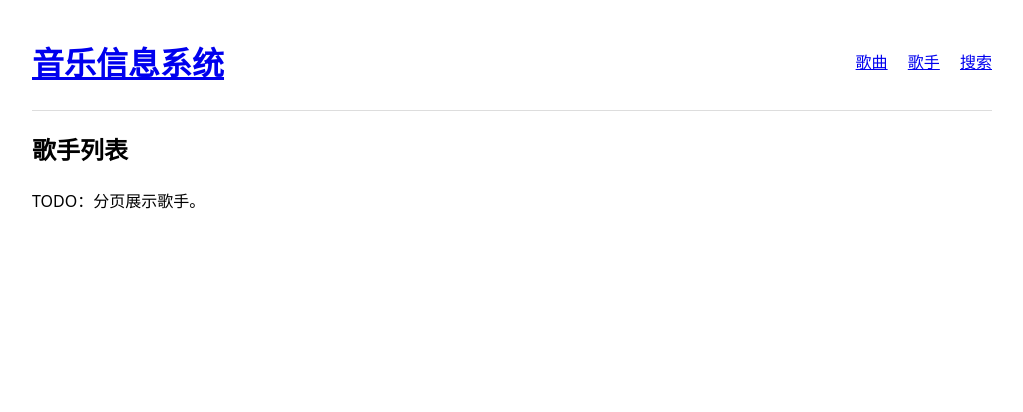
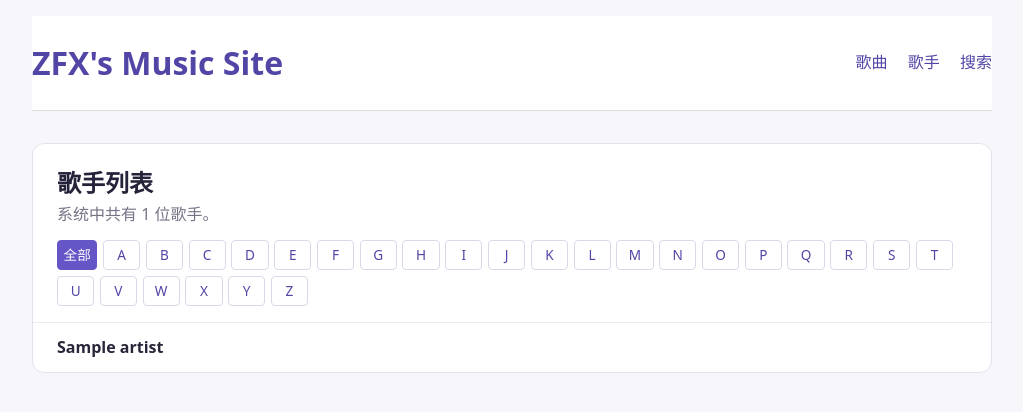
Before and after one commit to zipolll/programming-training-project-1-MusicSite, a Django app: page /artists/ in a window 1280 px wide. Shown: the top 412 px of the page, without its empty margins (128-1151 px from the left). Run offline with Django 5.2, Linux system fonts and the light colour scheme; tables that the repository leaves empty hold one stand-in row (values such as "Sample post").

Commit message:
fix: 修复歌手完成标记并统一列表页模板
- 仅在歌手信息完整并成功处理后标记为完成
- 统一歌曲和歌手列表视图的模板上下文
- 使用共享模板展示歌曲列表和歌手列表
- 保留歌手首字母筛选及分页参数
- 更新通用列表样式和相关测试

```diff
--- a/catalog/views.py
+++ b/catalog/views.py
@@ -1,7 +1,6 @@
 """视图模块，实现歌曲和歌手的展示、评论和搜索功能。"""
 
 from time import perf_counter
-
 from django.core.paginator import Paginator
 from django.db.models import Q
 from django.http import HttpRequest, HttpResponse
@@ -15,13 +14,14 @@ from .models import Artist, Comment, Song
 class SongListView(ListView):
     """分页展示全部歌曲。"""
     model = Song
-    template_name = "catalog/song_list.html"
-    context_object_name = "songs"  # 模板中使用 songs 取得当前页歌曲
+    template_name = "catalog/item_list.html"
+    context_object_name = "items"
     paginate_by = 20
-
-    def get_queryset(self):
-        # 同时取得歌手，避免展示每首歌时再次查询。
-        return Song.objects.select_related("artist")
+    extra_context = {
+        "list_type": "song",
+        "page_title": "歌曲列表",
+        "unit": "首歌曲",
+    }
 
 
 class SongDetailView(DetailView):
@@ -70,9 +70,14 @@ def delete_comment(
 class ArtistListView(ListView):
     """按首字母筛选并分页展示歌手。"""
     model = Artist
-    template_name = "catalog/artist_list.html"
-    context_object_name = "artists"
-    paginate_by = 20 # 单页显示 20 位歌手
+    template_name = "catalog/item_list.html"
+    context_object_name = "items"
+    paginate_by = 20
+    extra_context = {
+        "list_type": "artist",
+        "page_title": "歌手列表",
+        "unit": "位歌手",
+    }
 
     def get_queryset(self):
         artists = Artist.objects.all()
@@ -119,10 +124,10 @@ def search(request: HttpRequest) -> HttpResponse:
                 Q(name__icontains=query) | Q(introduction__icontains=query)
             )
 
-        paginator = Paginator(results, 20) # 把搜索结果交给分页器，每页显示 20 条。
-        page_obj = paginator.get_page(request.GET.get("page")) # 用户指定查看的搜索结果特定页码
-        result_count = paginator.count
-        page_obj.object_list = list(page_obj.object_list) # 利用 list() 强制执行查询，避免惰性查询影响计时。
+        paginator = Paginator(results, 20)  # 每页显示 20 条
+        page_obj = paginator.get_page(request.GET.get("page"))
+        result_count = paginator.count  # 利用 list() 强制执行查询，避免惰性查询影响计时。
+        page_obj.object_list = list(page_obj.object_list)
         elapsed_time = perf_counter() - start_time
 
     return render(
--- a/static/css/site.css
+++ b/static/css/site.css
@@ -1,6 +1,8 @@
 :root {
   color-scheme: light;
   font-family: system-ui, sans-serif;
+  color: #25233a;
+  background: #f7f6fb;
 }
 
 body {
@@ -15,8 +17,136 @@ header {
   align-items: center;
   justify-content: space-between;
   border-bottom: 1px solid #ddd;
+  background: #fff;
 }
 
-nav a {
+header nav a {
   margin-left: 1rem;
 }
+
+a {
+  color: #5145a6;
+  text-decoration: none;
+}
+
+a:hover {
+  color: #2f2775;
+  text-decoration: underline;
+}
+
+.catalog-panel {
+  margin-top: 2rem;
+  background: #fff;
+  border: 1px solid #e4e1ed;
+  border-radius: 12px;
+  overflow: hidden;
+}
+
+.section-heading {
+  padding: 1.25rem 1.5rem 0.75rem;
+}
+
+.section-heading h2,
+.section-heading p {
+  margin: 0;
+}
+
+.section-heading p {
+  color: #777286;
+}
+
+.alphabet {
+  display: flex;
+  flex-wrap: wrap;
+  gap: 0.35rem;
+  padding: 0 1.5rem 1rem;
+}
+
+.alphabet a {
+  min-width: 1.5rem;
+  padding: 0.2rem 0.35rem;
+  border: 1px solid #dcd7e8;
+  border-radius: 4px;
+  font-size: 0.85rem;
+  text-align: center;
+}
+
+.alphabet a.active {
+  color: #fff;
+  background: #6556c7;
+  border-color: #6556c7;
+}
+
+.catalog-list {
+  margin: 0;
+  padding: 0;
+  list-style: none;
+}
+
+.catalog-row {
+  padding: 0.75rem 1.5rem;
+  border-top: 1px solid #eeeaf3;
+}
+
+.catalog-row:hover {
+  background: #faf9fe;
+}
+
+.catalog-title {
+  color: #29263a;
+  font-size: 1rem;
+  font-weight: 600;
+}
+
+.empty-message {
+  padding: 2rem 1.5rem;
+  color: #777286;
+  text-align: center;
+}
+
+.pagination {
+  display: flex;
+  flex-wrap: wrap;
+  align-items: center;
+  gap: 0.5rem;
+  margin: 1.25rem 0;
+}
+
+.pagination a,
+.pagination strong {
+  margin: 0;
+  padding: 0.3rem 0.65rem;
+  border: 1px solid #dcd7e8;
+  border-radius: 5px;
+}
+
+.pagination strong {
+  color: #fff;
+  background: #6556c7;
+}
+
+.pagination form {
+  display: flex;
+  align-items: center;
+  gap: 0.4rem;
+}
+
+.pagination input {
+  width: 4rem;
+  padding: 0.3rem;
+}
+
+@media (max-width: 600px) {
+  header {
+    align-items: flex-start;
+    flex-direction: column;
+  }
+
+  header nav a {
+    margin: 0 1rem 0 0;
+  }
+
+  .catalog-row {
+    padding: 0.7rem 1rem;
+  }
+}
--- a/templates/base.html
+++ b/templates/base.html
@@ -5,12 +5,12 @@
 <head>
   <meta charset="utf-8">
   <meta name="viewport" content="width=device-width, initial-scale=1">
-  <title>{% block title %}音乐信息系统{% endblock %}</title>
+  <title>{% block title %}ZFX's Music Site{% endblock %}</title>
   <link rel="stylesheet" href="{% static 'css/site.css' %}">
 </head>
 <body>
   <header>
-    <h1><a href="{% url 'catalog:song_list' %}">音乐信息系统</a></h1>
+    <h1><a href="{% url 'catalog:song_list' %}">ZFX's Music Site</a></h1>
     <nav>
       <a href="{% url 'catalog:song_list' %}">歌曲</a>
       <a href="{% url 'catalog:artist_list' %}">歌手</a>
--- a/templates/catalog/artist_list.html
+++ /dev/null
@@ -1,4 +0,0 @@
-<!-- 歌手列表 -->
-{% extends "base.html" %}
-{% block title %}歌手列表{% endblock %}
-{% block content %}<h2>歌手列表</h2><p>TODO：分页展示歌手。</p>{% endblock %}
--- /dev/null
+++ b/templates/catalog/item_list.html
@@ -0,0 +1,96 @@
+{% extends "base.html" %}
+
+{% block title %}{{ page_title }}{% endblock %}
+
+{% block content %}
+  <section class="catalog-panel">
+    <div class="section-heading">
+      <h2>{{ page_title }}</h2>
+      <p>系统中共有 {{ page_obj.paginator.count }} {{ unit }}。</p>
+    </div>
+
+    {% if list_type == "artist" %}
+      <nav class="alphabet" >
+        <!-- 如果未选中首字母，就突出显示“全部”，否则突出显示选中的首字母。 -->
+        <a href="{% url 'catalog:artist_list' %}"{% if not initial %} class="active"{% endif %}>
+          全部
+        </a>
+
+        {% for letter in alphabet %}
+          <a href="?initial={{ letter }}"{% if initial == letter %} class="active"{% endif %}>
+            {{ letter }}
+          </a>
+        {% endfor %}
+      </nav>
+    {% endif %}
+
+    <ul class="catalog-list">
+      {% for item in items %}
+        <li class="catalog-row">
+          {% if list_type == "song" %}
+            <a class="catalog-title" href="{% url 'catalog:song_detail' item.id %}">
+              {{ item.title }}
+            </a>
+          {% else %}
+            <a class="catalog-title" href="{% url 'catalog:artist_detail' item.id %}">
+              {{ item.name }}
+            </a>
+          {% endif %}
+        </li>
+      {% empty %}
+        <li class="empty-message">没有找到相关内容。</li>
+      {% endfor %}
+    </ul>
+  </section>
+
+  {% if is_paginated %}
+    <nav class="pagination" >
+      <a href="?{% if initial %}initial={{ initial }}&amp;{% endif %}page=1">首页</a>
+
+      {% if page_obj.has_previous %}
+        <a href="?{% if initial %}initial={{ initial }}&amp;{% endif %}page={{ page_obj.previous_page_number }}">
+          上一页
+        </a>
+      {% endif %}
+
+      {% for page_number in page_obj.paginator.page_range %}
+        {% if page_number >= page_obj.number|add:"-2" and page_number <= page_obj.number|add:"2" %}
+          {% if page_number == page_obj.number %}
+            <strong >{{ page_number }}</strong>
+          {% else %}
+            <a href="?{% if initial %}initial={{ initial }}&amp;{% endif %}page={{ page_number }}">
+              {{ page_number }}
+            </a>
+          {% endif %}
+        {% endif %}
+      {% endfor %}
+
+      {% if page_obj.has_next %}
+        <a href="?{% if initial %}initial={{ initial }}&amp;{% endif %}page={{ page_obj.next_page_number }}">
+          下一页
+        </a>
+      {% endif %}
+
+      <a href="?{% if initial %}initial={{ initial }}&amp;{% endif %}page={{ page_obj.paginator.num_pages }}">
+        末页
+      </a>
+      <span>第 {{ page_obj.number }} / {{ page_obj.paginator.num_pages }} 页</span>
+
+      <form method="get">
+        {% if initial %}
+          <input type="hidden" name="initial" value="{{ initial }}">
+        {% endif %}
+        <label for="page-number">跳转到</label>
+        <input
+          id="page-number"
+          type="number"
+          name="page"
+          min="1"
+          max="{{ page_obj.paginator.num_pages }}"
+          required
+        >
+        <button type="submit">跳转</button>
+      </form>
+    </nav>
+  {% endif %}
+{% endblock %}
--- a/templates/catalog/song_list.html
+++ /dev/null
@@ -1,4 +0,0 @@
-<!-- 歌曲列表 -->
-{% extends "base.html" %}
-{% block title %}歌曲列表{% endblock %}
-{% block content %}<h2>歌曲列表</h2><p>TODO：分页展示歌曲。</p>{% endblock %}
```
Also changed, not shown: crawler/run.py (+6 -7 lines).
